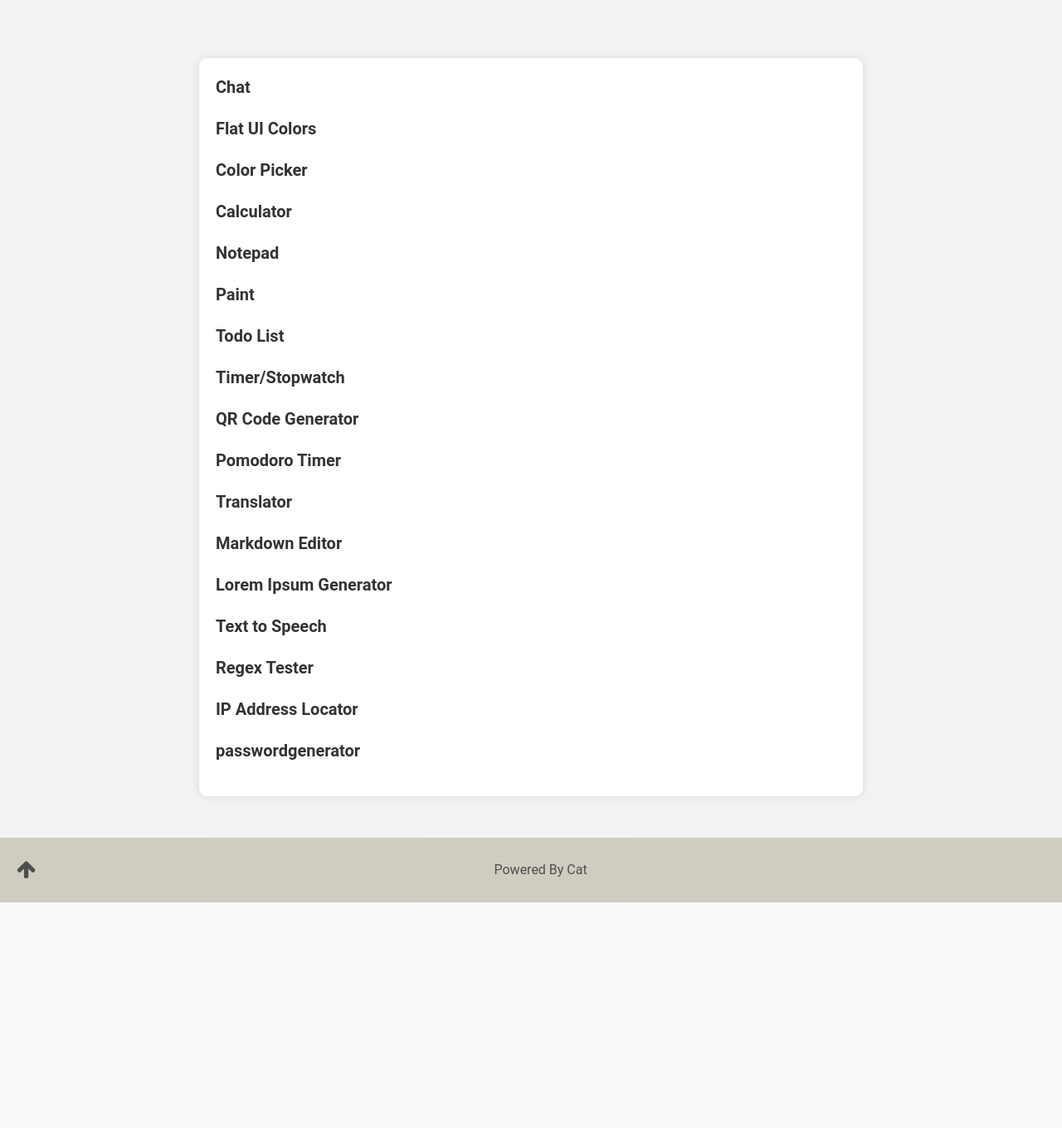
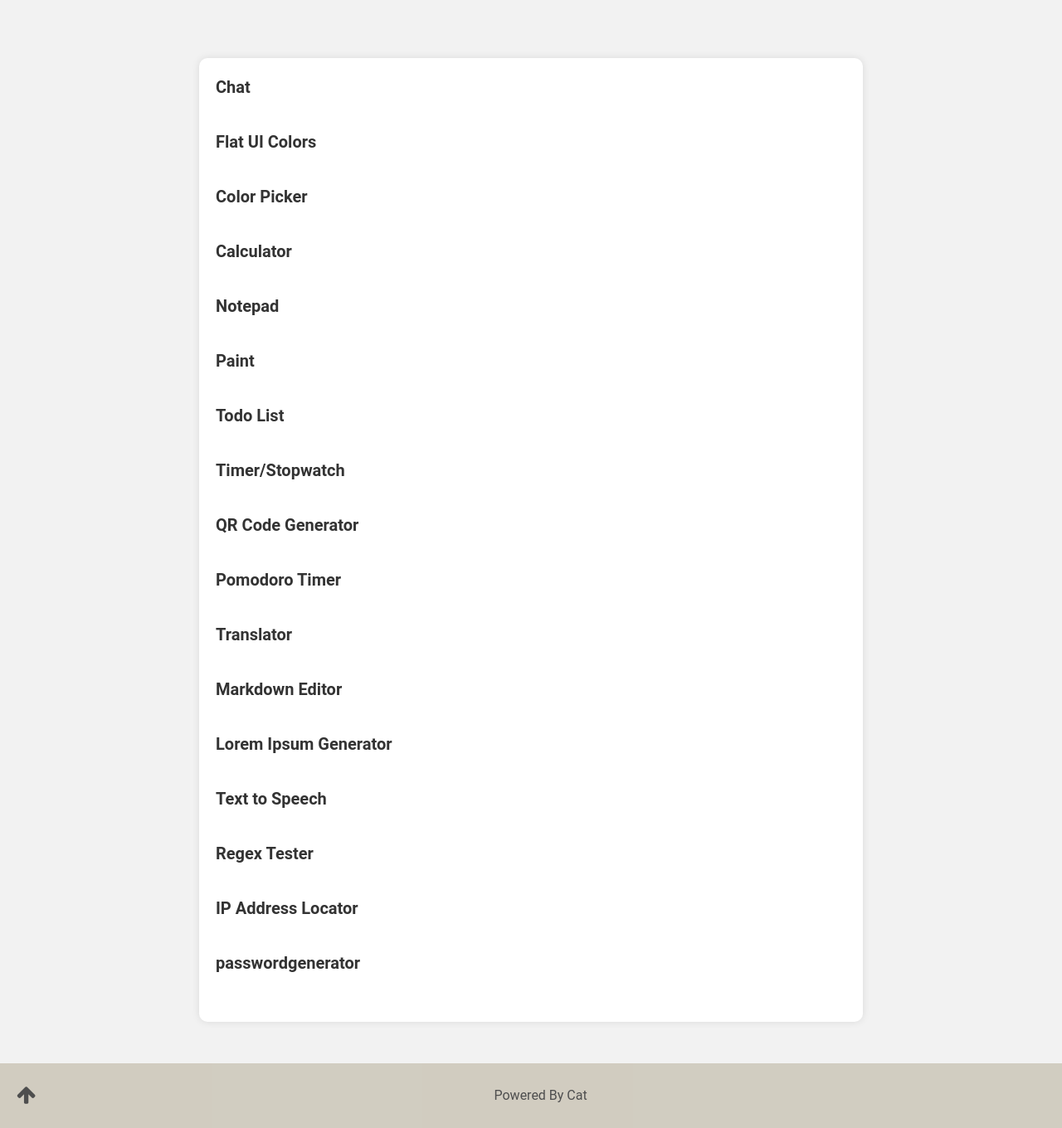
Before and after one commit to JustMrNone/CodeCo, a Django app: page /tools in a window 1280 px wide. Shown: the part 80-1440 px from the top of the page at 83% size. Before the commit the page ends 1168 px from the top, so only its background shows below. Run offline with Django 5.2, Linux system fonts and the light colour scheme; some libraries are stand-ins or nearby versions; some web fonts are replaced.

Commit message:
"Updated dark.css to add styles for .toolscon class and modified tools.html to add .toolscon class to container div and replace span with p tags for tool names."

```diff
--- a/main/static/main/css/dark.css
+++ b/main/static/main/css/dark.css
@@ -116,3 +116,8 @@ nav.navdark {
 .dark-mode .item-total{
   color: #f7f1e3;
 }
+
+.dark-mode .toolscon{
+  background-color: #4b4b4b !important;
+  border: 1px solid #3d3d3d;
+}
--- a/main/templates/main/tools.html
+++ b/main/templates/main/tools.html
@@ -46,57 +46,57 @@ Modern Tools
 {% endblock header%}
 
 {% block body %}
-<div class="container">
+<div class="container toolscon">
     <div class="tool">
-        <a href="{% url 'chat:index' %}"><span class="name">Chat</span></a>
+        <a href="{% url 'chat:index' %}"><p class="name">Chat</p></a>
     </div>
     <div class="tool">
-        <a href="{% url 'flatui' %}"><span class="name">Flat UI Colors</span></a>
+        <a href="{% url 'flatui' %}"><p class="name">Flat UI Colors</p></a>
     </div>
     <div class="tool">
-        <a href="{% url 'colorpicker' %}"><span class="name">Color Picker</span></a>
+        <a href="{% url 'colorpicker' %}"><p class="name">Color Picker</p></a>
     </div>
     <div class="tool">
-        <a href="{% url 'calculator' %}"><span class="name">Calculator</span></a>
+        <a href="{% url 'calculator' %}"><p class="name">Calculator</p></a>
     </div>
     <div class="tool">
-        <a href="{% url 'note' %}"><span class="name">Notepad</span></a>
+        <a href="{% url 'note' %}"><p class="name">Notepad</p></a>
     </div>
     <div class="tool">
-        <a href="{% url 'paint' %}"><span class="name">Paint</span></a>
+        <a href="{% url 'paint' %}"><p class="name">Paint</p></a>
     </div>
     <div class="tool">
-        <a href="{% url 'todo' %}"><span class="name">Todo List</span></a>
+        <a href="{% url 'todo' %}"><p class="name">Todo List</p></a>
     </div>
     <div class="tool">
-        <a href="{% url 'stopwatch' %}"><span class="name">Timer/Stopwatch</span></a>
+        <a href="{% url 'stopwatch' %}"><p class="name">Timer/Stopwatch</p></a>
     </div>
     <div class="tool">
-        <a href="{% url 'qrcode' %}"><span class="name">QR Code Generator</span></a>
+        <a href="{% url 'qrcode' %}"><p class="name">QR Code Generator</p></a>
     </div>
     <div class="tool">
-        <a href="{% url 'pomodoro' %}"><span class="name">Pomodoro Timer</span></a>
+        <a href="{% url 'pomodoro' %}"><p class="name">Pomodoro Timer</p></a>
     </div>
     <div class="tool">
-        <a href="{% url 'passwordgenerator' %}"><span class="name">Translator</span></a>
+        <a href="{% url 'passwordgenerator' %}"><p class="name">Translator</p></a>
     </div>
     <div class="tool">
-        <a href="{% url 'markdown' %}"><span class="name">Markdown Editor</span></a>
+        <a href="{% url 'markdown' %}"><p class="name">Markdown Editor</p></a>
     </div>
     <div class="tool">
-        <a href="{% url 'loremipsum' %}"><span class="name">Lorem Ipsum Generator</span></a>
+        <a href="{% url 'loremipsum' %}"><p class="name">Lorem Ipsum Generator</p></a>
     </div>
     <div class="tool">
-        <a href="{% url 'passwordgenerator' %}"><span class="name">Text to Speech</span></a>
+        <a href="{% url 'passwordgenerator' %}"><p class="name">Text to Speech</p></a>
     </div>
     <div class="tool">
-        <a href="{% url 'passwordgenerator' %}"><span class="name">Regex Tester</span></a>
+        <a href="{% url 'passwordgenerator' %}"><p class="name">Regex Tester</p></a>
     </div>
     <div class="tool">
-        <a href="{% url 'passwordgenerator' %}"><span class="name">IP Address Locator</span></a>
+        <a href="{% url 'passwordgenerator' %}"><p class="name">IP Address Locator</p></a>
     </div>
     <div class="tool">
-        <a href="{% url 'passwordgenerator' %}"><span class="name">passwordgenerator</span></a>
+        <a href="{% url 'passwordgenerator' %}"><p class="name">passwordgenerator</p></a>
     </div>
 
 </div>
```
